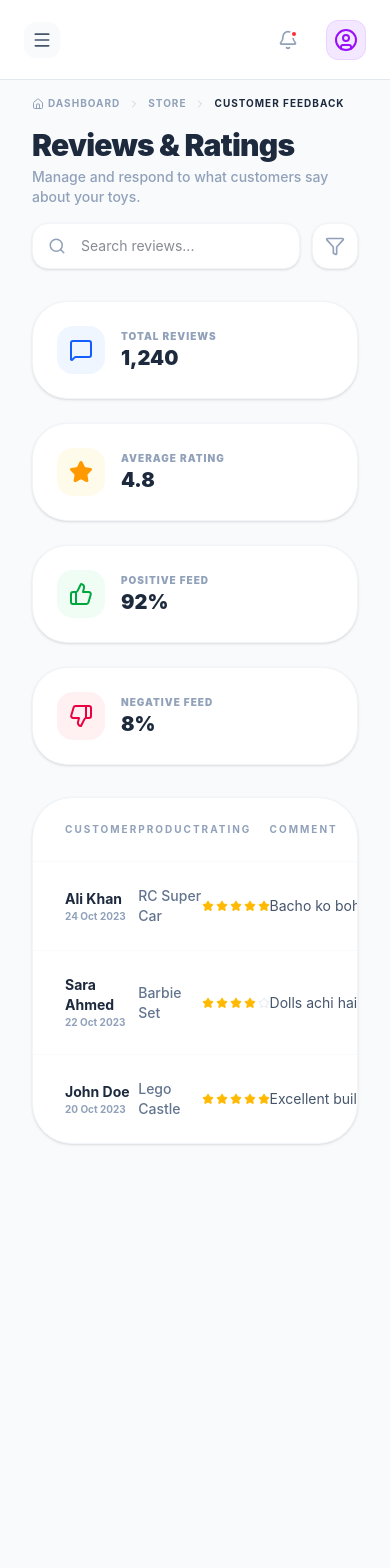
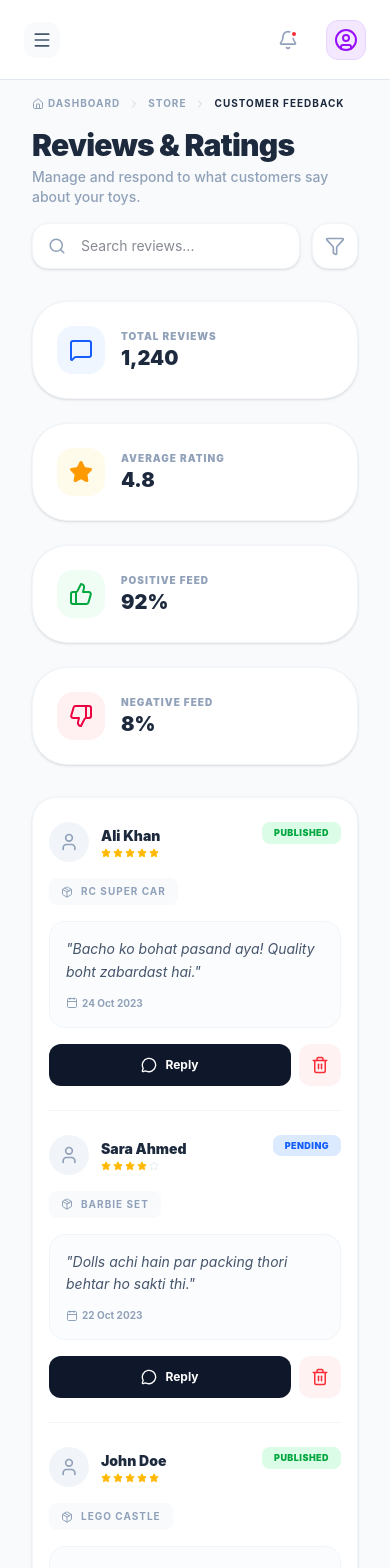
Before and after one commit to Adnan28022/ToyLand, a React (Vite) app: page /admin/reviews in a window 390 px wide. Shown: the top 1568 px of the page. Before the commit the page ends 1200 px from the top, so only its background shows below. Built offline with nearby package versions, Linux system fonts and the light colour scheme.

Commit message:
"Review Responsive done"

```diff
--- a/src/components/admin/reviews/ReviewList.jsx
+++ b/src/components/admin/reviews/ReviewList.jsx
@@ -1,18 +1,25 @@
 import React from 'react';
 import { motion } from 'framer-motion';
-import { Star, MessageCircle, Trash2, CheckCircle2 } from 'lucide-react';
+import { Star, MessageCircle, Trash2, User, Package, Calendar } from 'lucide-react';
 
 const ReviewList = ({ reviews, onReply, onDelete }) => {
+
     // Helper to render stars
-    const renderStars = (rating) => {
+    const renderStars = (rating, size = 12) => {
         return [...Array(5)].map((_, i) => (
-            <Star key={i} size={12} className={i < rating ? "text-amber-400 fill-current" : "text-slate-200"} />
+            <Star
+                key={i}
+                size={size}
+                className={i < rating ? "text-amber-400 fill-current" : "text-slate-200"}
+            />
         ));
     };
 
     return (
-        <div className="bg-white rounded-[2.5rem] border border-slate-100 shadow-sm overflow-hidden">
-            <div className="overflow-x-auto">
+        <div className="bg-white rounded-[1.5rem] md:rounded-[2.5rem] border border-slate-100 shadow-sm overflow-hidden">
+
+            {/* 1. Desktop Table View (Hidden on Mobile) */}
+            <div className="hidden md:block overflow-x-auto">
                 <table className="w-full text-left">
                     <thead>
                         <tr className="text-slate-400 text-[10px] font-black uppercase tracking-[0.2em] border-b border-slate-50">
@@ -42,7 +49,9 @@ const ReviewList = ({ reviews, onReply, onDelete }) => {
                                     <div className="flex gap-0.5">{renderStars(rev.rating)}</div>
                                 </td>
                                 <td className="py-6">
-                                    <p className="text-sm text-slate-600 max-w-xs truncate">{rev.comment}</p>
+                                    <p className="text-sm text-slate-600 max-w-xs truncate" title={rev.comment}>
+                                        {rev.comment}
+                                    </p>
                                 </td>
                                 <td className="py-6">
                                     <span className={`px-4 py-1 rounded-xl text-[10px] font-black uppercase tracking-widest ${rev.status === "Published" ? "bg-green-100 text-green-600" : "bg-blue-100 text-blue-600"
@@ -52,8 +61,20 @@ const ReviewList = ({ reviews, onReply, onDelete }) => {
                                 </td>
                                 <td className="py-6 pr-8 text-right">
                                     <div className="flex items-center justify-end gap-2">
-                                        <button onClick={() => onReply(rev)} className="p-2.5 bg-slate-50 text-slate-400 hover:text-purple-600 hover:bg-purple-50 rounded-xl transition-all"><MessageCircle size={18} /></button>
-                                        <button onClick={() => onDelete(rev.id)} className="p-2.5 bg-slate-50 text-slate-400 hover:text-red-600 hover:bg-red-50 rounded-xl transition-all"><Trash2 size={18} /></button>
+                                        <button
+                                            onClick={() => onReply(rev)}
+                                            className="p-2.5 bg-slate-50 text-slate-400 hover:text-purple-600 hover:bg-purple-50 rounded-xl transition-all cursor-pointer"
+                                            title="Reply to review"
+                                        >
+                                            <MessageCircle size={18} />
+                                        </button>
+                                        <button
+                                            onClick={() => onDelete(rev.id)}
+                                            className="p-2.5 bg-slate-50 text-slate-400 hover:text-red-600 hover:bg-red-50 rounded-xl transition-all cursor-pointer"
+                                            title="Delete review"
+                                        >
+                                            <Trash2 size={18} />
+                                        </button>
                                     </div>
                                 </td>
                             </motion.tr>
@@ -61,6 +82,73 @@ const ReviewList = ({ reviews, onReply, onDelete }) => {
                     </tbody>
                 </table>
             </div>
+
+            {/* 2. Mobile Card View (Visible only on Mobile) */}
+            <div className="md:hidden divide-y divide-slate-100 px-4">
+                {reviews.map((rev, i) => (
+                    <motion.div
+                        initial={{ opacity: 0, x: -10 }}
+                        animate={{ opacity: 1, x: 0 }}
+                        key={rev.id}
+                        className="py-6 flex flex-col gap-4"
+                    >
+                        {/* Header: User & Rating */}
+                        <div className="flex justify-between items-start">
+                            <div className="flex items-center gap-3">
+                                <div className="w-10 h-10 rounded-full bg-slate-100 flex items-center justify-center text-slate-400">
+                                    <User size={20} />
+                                </div>
+                                <div>
+                                    <h3 className="text-sm font-black text-slate-800">{rev.user}</h3>
+                                    <div className="flex gap-0.5 mt-0.5">{renderStars(rev.rating, 10)}</div>
+                                </div>
+                            </div>
+                            <span className={`px-3 py-1 rounded-lg text-[9px] font-black uppercase tracking-wider ${rev.status === "Published" ? "bg-green-100 text-green-600" : "bg-blue-100 text-blue-600"
+                                }`}>
+                                {rev.status}
+                            </span>
+                        </div>
+
+                        {/* Product Info */}
+                        <div className="flex items-center gap-2 text-[10px] font-bold text-slate-400 uppercase tracking-widest bg-slate-50 w-fit px-3 py-1.5 rounded-lg">
+                            <Package size={12} /> {rev.product}
+                        </div>
+
+                        {/* Comment Block */}
+                        <div className="bg-slate-50/50 p-4 rounded-2xl border border-slate-100">
+                            <p className="text-sm text-slate-600 leading-relaxed italic">
+                                "{rev.comment}"
+                            </p>
+                            <div className="flex items-center gap-1 mt-3 text-[10px] text-slate-400 font-bold">
+                                <Calendar size={12} /> {rev.date}
+                            </div>
+                        </div>
+
+                        {/* Actions */}
+                        <div className="flex gap-2">
+                            <button
+                                onClick={() => onReply(rev)}
+                                className="flex-1 bg-slate-900 text-white py-3 rounded-xl text-xs font-bold flex items-center justify-center gap-2 active:scale-95 transition-transform"
+                            >
+                                <MessageCircle size={16} /> Reply
+                            </button>
+                            <button
+                                onClick={() => onDelete(rev.id)}
+                                className="p-3 bg-red-50 text-red-500 rounded-xl active:scale-95 transition-transform"
+                            >
+                                <Trash2 size={18} />
+                            </button>
+                        </div>
+                    </motion.div>
+                ))}
+            </div>
+
+            {/* 3. Empty State Logic */}
+            {reviews.length === 0 && (
+                <div className="py-20 text-center">
+                    <p className="text-slate-400 font-black uppercase tracking-widest text-sm">No reviews found</p>
+                </div>
+            )}
         </div>
     );
 };
```
